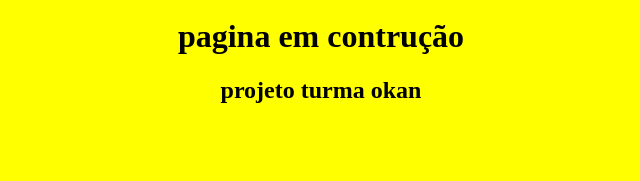
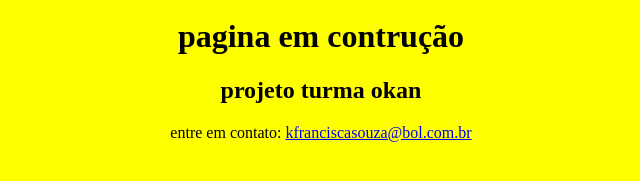
Before and after one commit to Kafsouza/sunflower, a plain HTML site: page index.html in a window 1280 px wide. Shown: the part 511-692 px from the top of the page, without its empty margins (319-959 px from the left). Drawn offline with Linux system fonts and the light colour scheme.

Commit message:
colocaremail

```diff
--- a/index.html
+++ b/index.html
@@ -12,6 +12,9 @@
     <center>
         <h1> pagina em contrução</h1>
         <h2> projeto turma okan</h2>
+        <p>entre em contato:
+            <a href="mailto:kfranciscasouza@bol.com.br" title="">kfranciscasouza@bol.com.br</a>
+        </p>
     </center>
 
 
```
